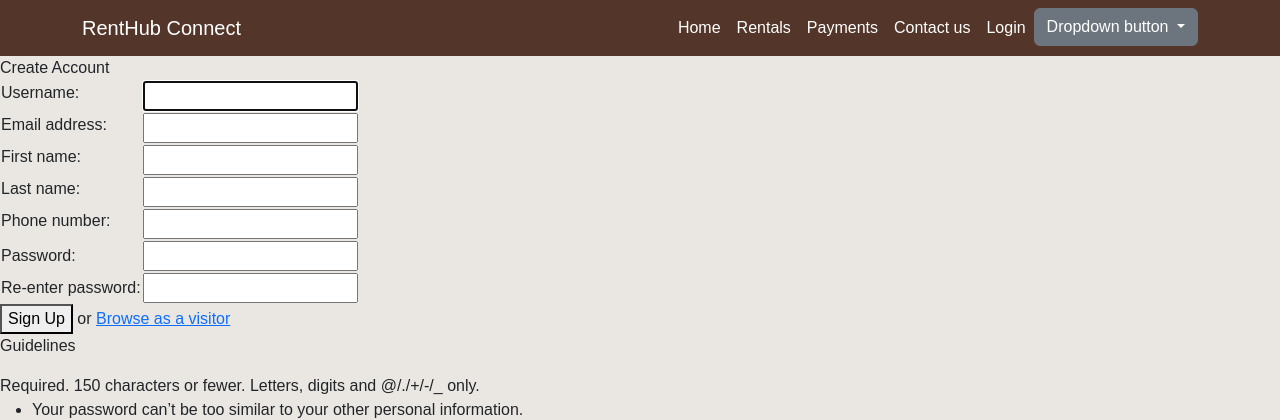
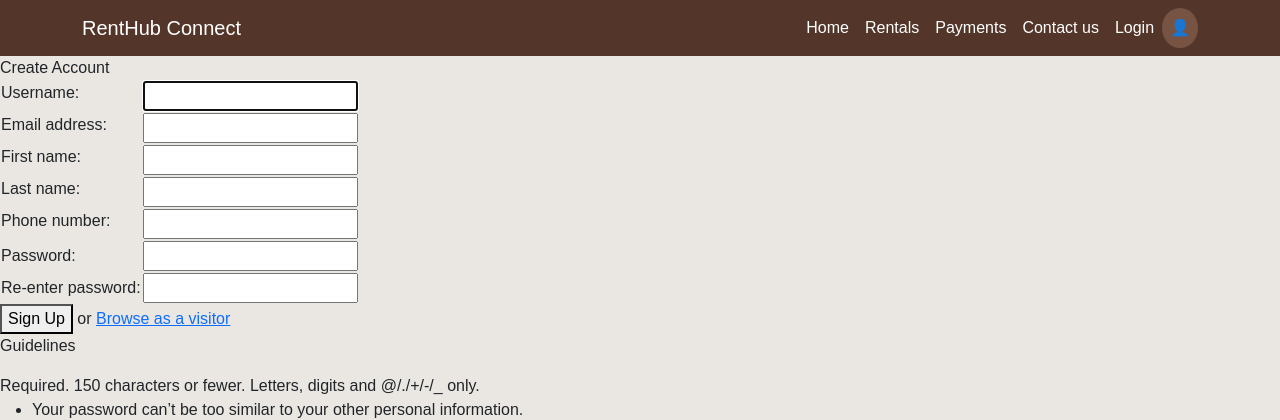
Before and after one commit to Pong50887/RentHub-Connect-Selenium, a Django app: page /signup/ in a window 1280 px wide. Shown: the top 420 px of the page. Run offline with Django 5.2, Linux system fonts and the light colour scheme; parts of the project's set-up code (start-up, migrations or seed data) failed here and were passed over.

Commit message:
Update base.html

```diff
--- a/renthub/templates/base.html
+++ b/renthub/templates/base.html
@@ -49,6 +49,26 @@
         .room-options h3 {
             text-align: center;
         }
+        .btn-secondary {
+            background: transparent;
+            border: none;
+            padding: 3px;
+        }
+        .user-icon .btn {
+            background-color: transparent; /* Make background transparent */
+            color: inherit; /* Inherit color from parent */
+            border: none; /* Remove border */
+        }
+
+        .user-icon .btn:hover,
+        .user-icon .btn:focus,
+        .user-icon .btn:active {
+            background-color: transparent; /* Prevent background color change */
+            color: inherit; /* Prevent text color change */
+            box-shadow: none; /* Remove any box shadow on focus */
+            outline: none; /* Remove outline on focus */
+        }
+
     </style>
     {% block extra_css %}
     {% endblock %}
@@ -87,15 +107,14 @@
                         </li>
                     {% endif %}
                     <li class="nav-item">
-                        <div class="dropdown">
-                          <button class="btn btn-secondary dropdown-toggle" type="button" data-bs-toggle="dropdown" aria-expanded="false">
-                            Dropdown button
-                          </button>
-                          <ul class="dropdown-menu">
-                            <li><a class="dropdown-item" href="#">Action</a></li>
-                            <li><a class="dropdown-item" href="#">Another action</a></li>
-                            <li><a class="dropdown-item" href="#">Something else here</a></li>
-                          </ul>
+                        <div class="dropdown user-icon">
+                            <span class="btn btn-secondary" data-bs-toggle="dropdown" aria-expanded="false">
+                                &#128100; <!-- User Icon -->
+                            </span>
+                            <ul class="dropdown-menu">
+                                <li><a class="dropdown-item" href="#">Notification</a></li>
+                                <li><a class="dropdown-item" href="#">Payment History</a></li>
+                            </ul>
                         </div>
                     </li>
                 </ul>
```
